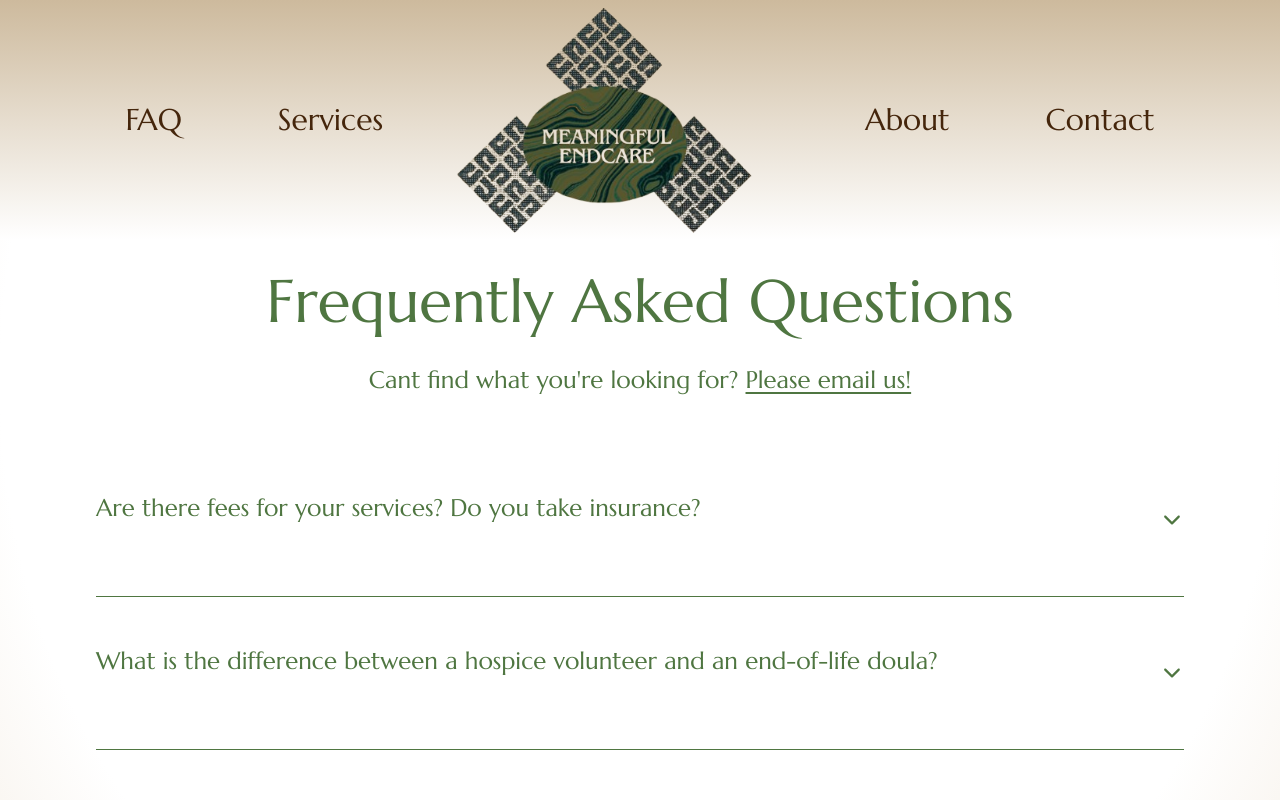
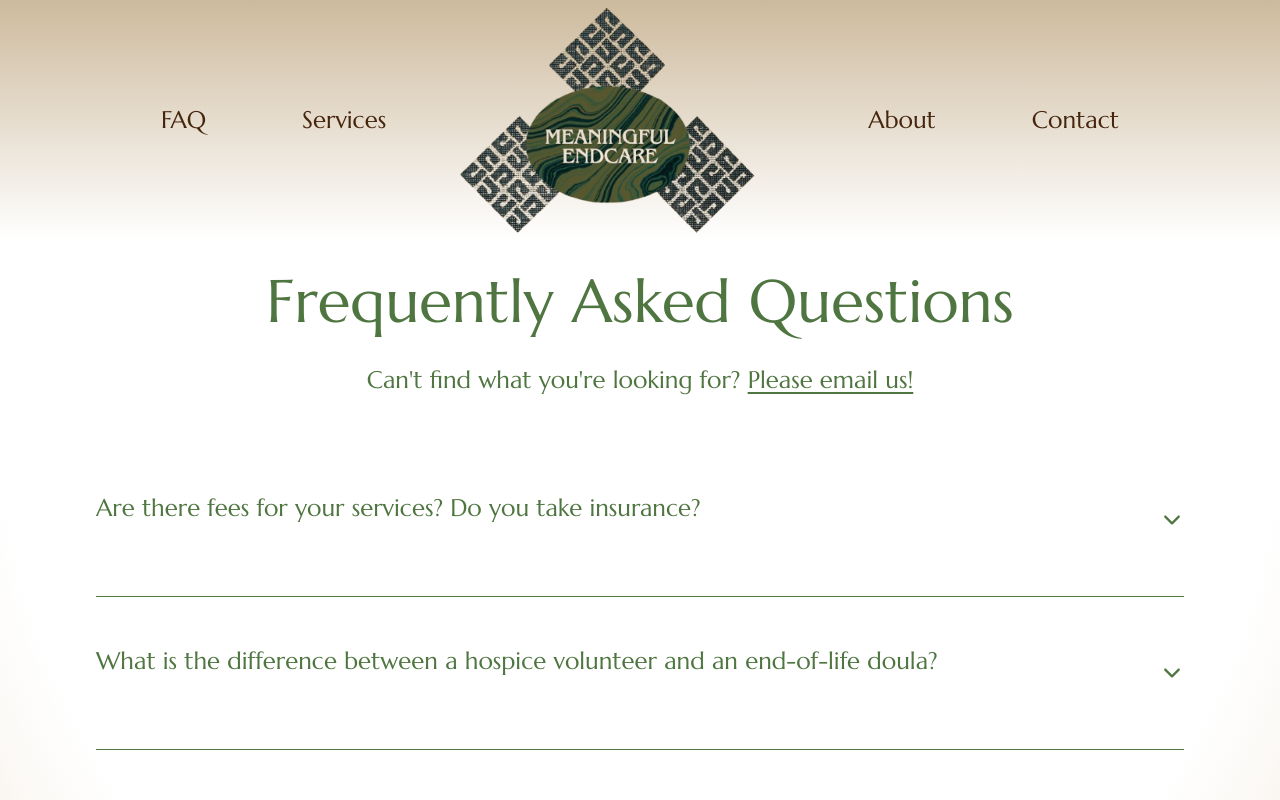
Before and after one commit to victoriaraya/emracing_death, a Next.js app: page /faq in a window 1280 px wide. Shown: the top 800 px of the page. Built offline with nearby package versions, Linux system fonts and the light colour scheme.

Commit message:
spelling edits

```diff
--- a/app/about/page.tsx
+++ b/app/about/page.tsx
@@ -10,7 +10,7 @@ const About = () => {
         <div className="text-xl leading-loose col-start-1 pl-6">
           <p>
             {" "}
-            'A goal without a plan in just a wish.' This quote empasizes the
+            'A goal without a plan is just a wish.' This quote emphasizes the
             importance of having a clear plan to achieve a goal. By creating
             end-of-life plans, you ensure your wishes are respected, lessen the
             emotional and financial burden on loved ones, and bring peace of
@@ -64,7 +64,7 @@ const About = () => {
             compassionate end-of-life support can have on individuals and their
             loved ones. Through personal experiences of over 15 years as a
             hospice and palliative care nurse, I have come to understand the
-            importance of hollistic care and the need for compassionate guidance
+            importance of holistic care and the need for compassionate guidance
             during this significant transition.{" "}
           </p>
           <br />{" "}
@@ -72,7 +72,7 @@ const About = () => {
             When death happened, families were not mentally, emotionally, and
             financially prepared. My own life experiences have led ME to an
             expanded curiosity about what is possible for end-of-life care.
-            Making a formal plan to help the guess work out of what you want and
+            Making a formal plan to help the guesswork out of what you want and
             communicating that with your loved ones may actually alleviate some
             of the stress that comes with death; like funeral plans, body
             disposition and even what outfit you want to wear.{" "}
@@ -80,13 +80,13 @@ const About = () => {
           <br />{" "}
           <p>
             Going through end-of-life arrangements is very emotional and the
-            end-of-life death doula help the patient and their loved ones find
+            end-of-life death doula helps the patient and their loved ones find
             peace and ease their anxiety and aid in comfort to promote a
             personalized passage.{" "}
           </p>{" "}
           <br />
           <p>
-            I am a certified hospice and pallative care registered nurse,
+            I am a certified hospice and palliative care registered nurse,
             certified death doula and certified in advance healthcare planning.
           </p>
         </div>
--- a/app/faq/page.tsx
+++ b/app/faq/page.tsx
@@ -8,7 +8,7 @@ const Faq = () => {
         Frequently Asked Questions
       </h1>
       <p className="pb-16 text-center text-2xl px-20">
-        Cant find what you're looking for?{" "}
+        Can't find what you're looking for?{" "}
         <a
           href="mailto:meaningfulendcare@gmail.com"
           className="underline underline-offset-4"
--- a/components/FAQDoc.ts
+++ b/components/FAQDoc.ts
@@ -8,7 +8,7 @@ const FAQList = [
     question:
       "What is the difference between a hospice volunteer and an end-of-life doula?",
     answer:
-      " The death doula's service do not take the place of hospice personnel; rather they complement other services that a dying person and their family may be receiving buy providing additional support and community resources for end of life care for the patient and their families. There are laws governing what death doulas can and cannot do. Hospice volunteers are mandated by Medicare law and the hospice care providers' hours are regulated by Medicare. Medicare law requires that volunteer hours equal at least five percent of the hospice provider's total patient care hours. An End-of-life Doula can spend as much time with a patient or family as they choose. We can do almost everything to assist with the care of your loved ones except give medication or any form of medical care as doulas are not medical personnel.",
+      " The death doula's service does not take the place of hospice personnel; rather they complement other services that a dying person and their family may be receiving by providing additional support and community resources for end of life care for the patient and their families. There are laws governing what death doulas can and cannot do. Hospice volunteers are mandated by Medicare law and the hospice care providers' hours are regulated by Medicare. Medicare law requires that volunteer hours equal at least five percent of the hospice provider's total patient care hours. An End-of-life Doula can spend as much time with a patient or family as they choose. We can do almost everything to assist with the care of your loved ones except give medication or any form of medical care as doulas are not medical personnel.",
   },
   {
     question:
--- a/components/NavBar.tsx
+++ b/components/NavBar.tsx
@@ -24,7 +24,7 @@ const NavBar = () => {
       </div>
 
       <ul
-        className={`flex flex-col md:flex-row gap-3 sm:gap-24 justify-center items-center text-center text-3xl w-full sm:h-full absolute top-0 left-0 mt-14 md:mt-0 sm:p-3 z-20 ${
+        className={`flex flex-col md:flex-row gap-3 sm:gap-24 justify-center items-center text-center text-2xl w-full sm:h-full absolute top-0 left-0 mt-14 md:mt-0 sm:p-3 z-20 ${
           isOpen ? "block" : "hidden"
         } md:flex bg-gradient-to-b from-[#CDBA9D] to-white`}
       >
```
